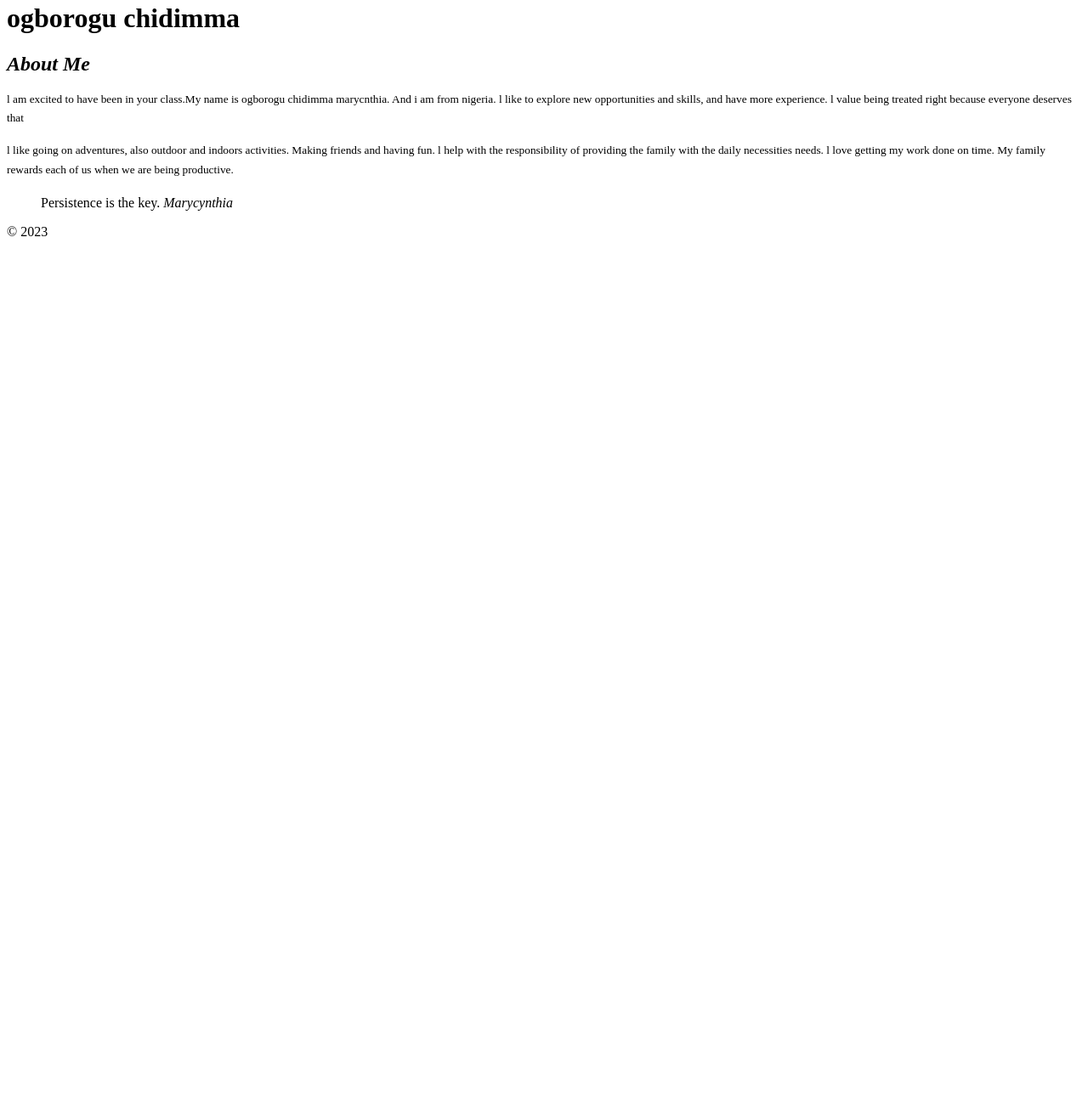
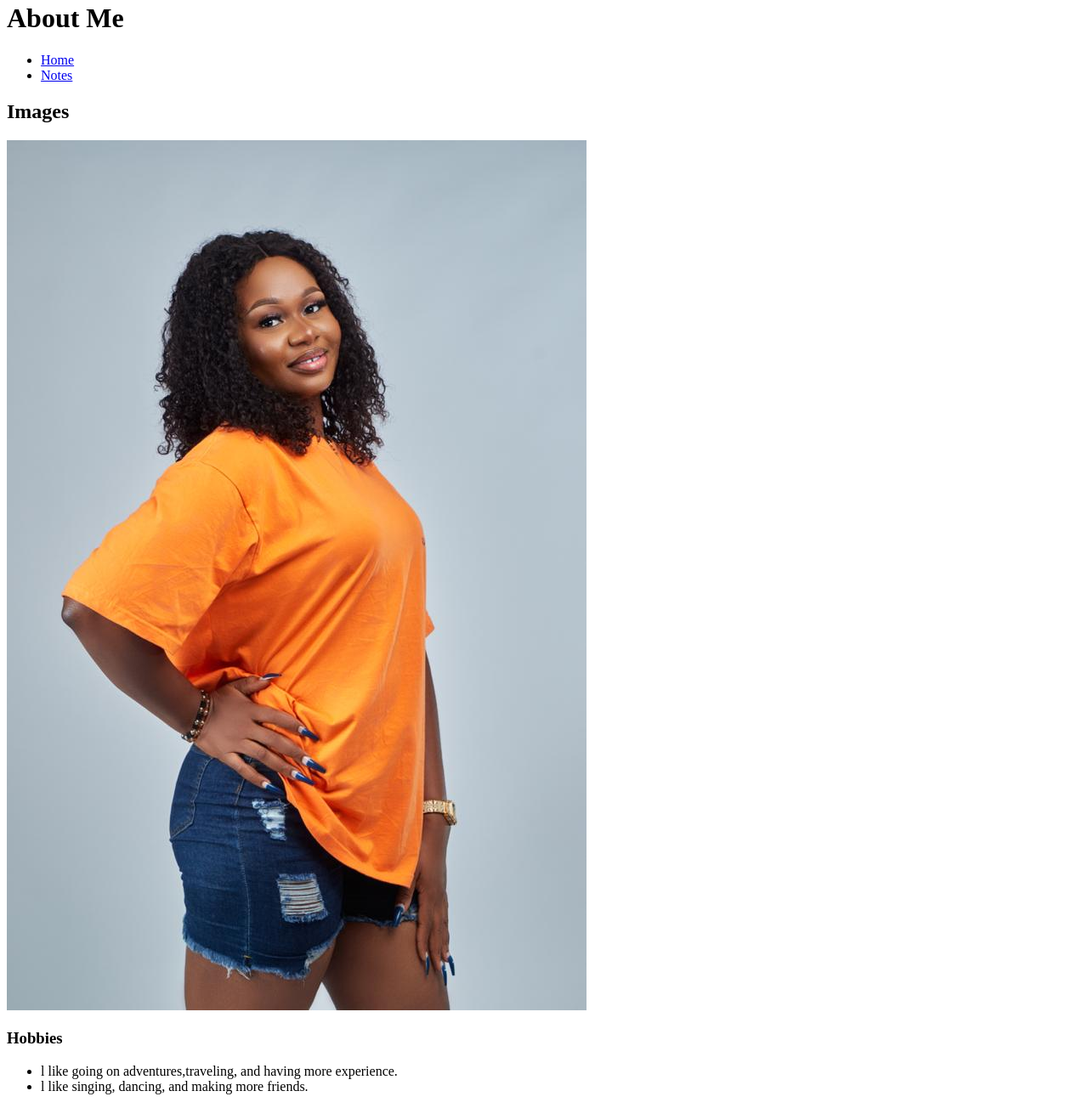
Before and after one commit to ogbo0012/ogbo0012.github.io, a plain HTML site: page html-assignment/index.html in a window 1280 px wide. Shown: the part 18-1322 px from the top of the page at 85% size. Before the commit the page ends 800 px from the top, so only its background shows below. Drawn offline with Linux system fonts and the light colour scheme.

Commit message:
creating my website

```diff
--- a/html-assignment/index.html
+++ b/html-assignment/index.html
@@ -4,38 +4,39 @@
   <meta charset="UTF-8">
   <meta http-equiv="X-UA-Compatible" content="IE=edge">
   <meta name="viewport" content="width=device-width, initial-scale=1.0">
-  <title><abbr>HTML Assignment</abbr></title>
+  <title>Ogborogu Chidimma</title>
 </head>
 <body>
-  <header><h1>ogborogu chidimma</h1></header>
 
-  <article>
-    <h2><em>About Me</em></h2>
-    <p>
-      <sup>l am excited to have been in your class.My name is ogborogu
-      chidimma marycnthia. And i am from nigeria. l like to explore new
-      opportunities and skills, and have more experience.
-      l value being treated right because everyone deserves that</sup>
-    </p>
+  <header>
+    <h1>About Me</h1>
 
-    <p>
-     <sup>l like going on adventures, also outdoor and indoors activities.
-      Making friends and having fun. l help with the responsibility of
-      providing the family with the daily necessities needs. l love getting
-      my work done on time. My family rewards each of us when we are being
-      productive.</sup>
-    </p>
+    <nav>
+      <ul>
+        <li><a href="index.html">Home</a></li>
+        <li><a href="notes.html">Notes</a></li>
+      </ul>
+    </nav>
+  </header>
 
-    <blockquote>Persistence is the key.
-      <cite>Marycynthia</cite>
-    </blockquote>
+<main>
+    <section>
+      <h2>Images</h2>
 
+      <img src="cynthiaprofile.jpg" alt="myimage">
 
+    </section>
 
+    <section>
+      <h3>Hobbies</h3>
 
-  </article>
-  <footer>
-   <p> © 2023</p>
-  </footer>
+  <ul>
+      <li>l like going on adventures,traveling, and having more experience.</li>
+      <li>l like singing, dancing, and making more friends.</li>
+    </ul>
+
+  </section>
+
+  </main>
 </body>
 </html>
```
Also changed, not shown: html-assignment/notes.html (added, +55 -0 lines), html-assignment/cynthiaprofile.jpg (added).
